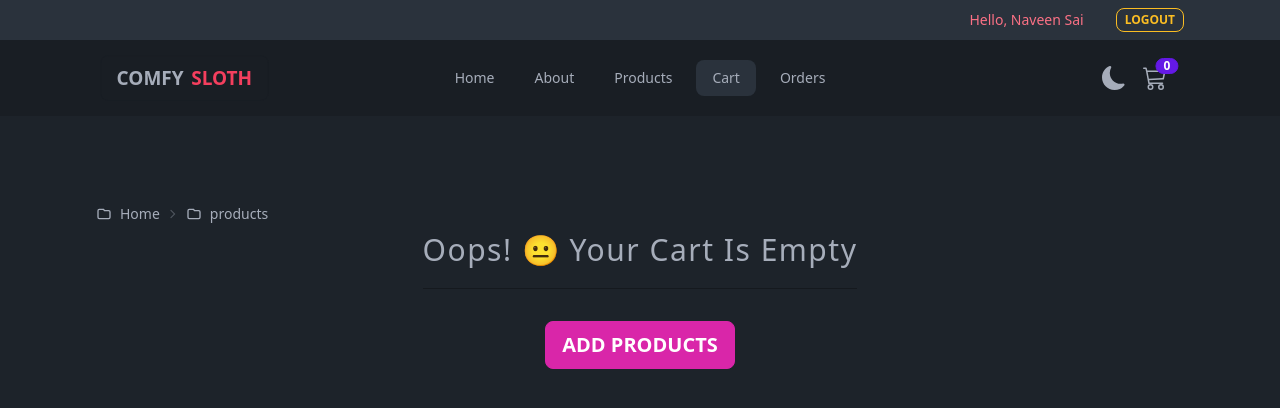
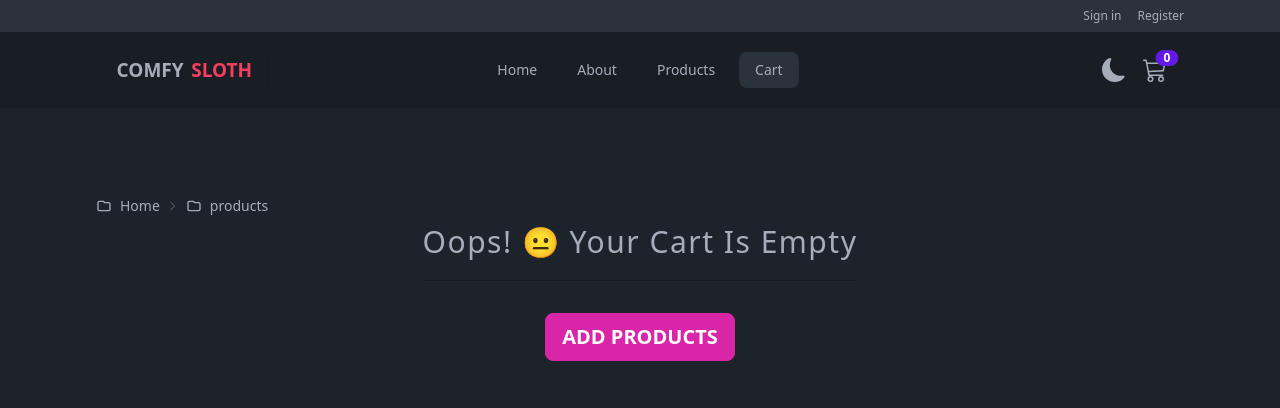
Before and after one commit to naveensai002/new-comfy-store, a React (Vite) app in the folder comfy-store/: page /cart in a window 1280 px wide. Shown: the top 408 px of the page. Built offline with nearby package versions, Linux system fonts and the light colour scheme.

Commit message:
checkout

```diff
--- a/comfy-store/package.json
+++ b/comfy-store/package.json
@@ -4,12 +4,13 @@
   "version": "0.0.0",
   "type": "module",
   "scripts": {
-    "dev": "vite",
+    "dev": "vite --port 3000",
     "build": "vite build",
     "lint": "eslint . --ext js,jsx --report-unused-disable-directives --max-warnings 0",
     "preview": "vite preview"
   },
   "dependencies": {
+    "@auth0/auth0-react": "^2.2.1",
     "@reduxjs/toolkit": "^1.9.5",
     "@tanstack/react-query": "^4.32.6",
     "@tanstack/react-query-devtools": "^4.32.6",
--- a/comfy-store/src/components/Header.jsx
+++ b/comfy-store/src/components/Header.jsx
@@ -2,13 +2,16 @@ import React from 'react';
 
 import { useDispatch, useSelector } from 'react-redux';
 import { Link, useNavigate } from 'react-router-dom';
-
+import { useAuth0 } from '@auth0/auth0-react';
 import { clearCart } from '../features/cart/cartSlice';
 import { logoutUser } from '../features/user/userSlice';
 
 const Header = () => {
-  const user = useSelector((state) => state?.user?.user);
-
+  // const user = useSelector((state) => state?.user?.user);
+  const { loginWithRedirect, user, isAuthenticated, logout, isLoading } =
+    useAuth0();
+  // const { loginWithRedirect } = useAuth0();
+  console.log(isAuthenticated);
   const dispatch = useDispatch();
   const navigate = useNavigate();
 
@@ -21,20 +24,26 @@ const Header = () => {
   return (
     <header className='py-2 bg-neutral text-neutral-content'>
       <div className='align-element sm:justify-end flex justify-center'>
-        {user ? (
+        {isAuthenticated ? (
           <div className='flex gap-x-2 items-center sm:gap-x-8'>
             <p className='text-xs text-rose-400 sm:text-sm capitalize '>
-              Hello, {user.userName}
+              Hello, {user.name}
             </p>
             <button
-              onClick={handleLogout}
+              onClick={
+                () =>
+                  logout({
+                    logoutParams: { returnTo: window.location.origin },
+                  })
+                // handleLogout
+              }
               className='btn btn-xs btn-outline btn-warning'
             >
               Logout
             </button>
           </div>
         ) : (
-          <div className='flex gap-x-4 '>
+          <div className='flex gap-x-4 ' onClick={() => loginWithRedirect()}>
             <Link to='/login' className='link link-hover text-md sm:text-xs'>
               Sign in
             </Link>
--- a/comfy-store/src/components/NavLinks.jsx
+++ b/comfy-store/src/components/NavLinks.jsx
@@ -1,6 +1,6 @@
 import React from 'react';
 import { useSelector } from 'react-redux';
-
+import { useAuth0 } from '@auth0/auth0-react';
 import { NavLink } from 'react-router-dom';
 
 const links = [
@@ -13,12 +13,13 @@ const links = [
 ];
 
 const NavLinks = ({ setShowBtn }) => {
-  const user = useSelector((state) => state?.user?.user);
+  const { user, isAuthenticated } = useAuth0();
+  // const user = useSelector((state) => state?.user?.user);
   return (
     <>
       {links.map((link) => {
         const { id, url, text } = link;
-        if (url === 'checkout' || (url === 'orders' && !user)) {
+        if ((url === 'checkout' || url === 'orders') && !isAuthenticated) {
           return null;
         }
         return (
--- a/comfy-store/src/main.jsx
+++ b/comfy-store/src/main.jsx
@@ -5,12 +5,23 @@ import './index.css';
 import { Toaster } from 'sonner';
 import { Provider } from 'react-redux';
 import { store } from './store/store.js';
+import { Auth0Provider } from '@auth0/auth0-react';
 
 ReactDOM.createRoot(document.getElementById('root')).render(
   <React.StrictMode>
-    <Provider store={store}>
-      <Toaster richColors position='top-center' />
-      <App />
-    </Provider>
+    <Auth0Provider
+      domain='comfy-store.us.auth0.com'
+      clientId='rSrNpBfDXttaPCeJwTUdQK098cvZGbFb'
+      authorizationParams={{
+        redirect_uri: window.location.origin,
+      }}
+      cacheLocation='localstorage'
+    >
+      <Provider store={store}>
+        <Toaster richColors position='top-center' />
+
+        <App />
+      </Provider>
+    </Auth0Provider>
   </React.StrictMode>
 );
--- a/comfy-store/src/pages/Checkout.jsx
+++ b/comfy-store/src/pages/Checkout.jsx
@@ -1,7 +1,8 @@
 import React from 'react';
+import { SectionTitle } from '../components';
 
 const Checkout = () => {
-  return <div>Checkout</div>;
+  return <SectionTitle text='Place your order' />;
 };
 
 export default Checkout;
--- a/comfy-store/src/pages/Login.jsx
+++ b/comfy-store/src/pages/Login.jsx
@@ -1,15 +1,23 @@
 import React from 'react';
 import { FormInput, SubmitBtn } from '../components';
+import { useAuth0 } from '@auth0/auth0-react';
+import { Link, Form } from 'react-router-dom';
 
-import { Link, Form } from 'react-router-dom';
 const Login = () => {
+  const { loginWithRedirect } = useAuth0();
+
   return (
     <section className='h-screen grid place-items-center bg-gray-200'>
       <Form
         method='post'
         className='card w-96 p-8 bg-base-100 shadow-lg flex flex-col gap-y-4'
       >
-        <h4 className='text-4xl font-bold text-center'>Login</h4>
+        <h4
+          className='text-4xl font-bold text-center'
+          onClick={() => loginWithRedirect()}
+        >
+          Login
+        </h4>
         <FormInput
           type='email'
           label='Email'
@@ -23,10 +31,13 @@ const Login = () => {
           placeholder='Enter your password'
         />
         <SubmitBtn text='Login' />
-        <p className='text-center'>
+        <p className='text-center' onClick={() => loginWithRedirect()}>
           Not a member yet ? {''}
           <Link to='/register'>
-            <span className='text-rose-500 font-semibold link link-hover'>
+            <span
+              onClick={() => loginWithRedirect()}
+              className='text-rose-500 font-semibold link link-hover'
+            >
               Register here
             </span>
           </Link>
--- /dev/null
+++ b/comfy-store/src/pages/PrivateRoute.jsx
@@ -0,0 +1,17 @@
+import React from 'react';
+import { useAuth0 } from '@auth0/auth0-react';
+import { Route, Redirect } from 'react-router-dom';
+
+const PrivateRoute = ({ children, ...rest }) => {
+  const { user } = useAuth0();
+  return (
+    <Route
+      {...rest}
+      render={() => {
+        return user ? children : <Redirect to='/'></Redirect>;
+      }}
+    ></Route>
+  );
+};
+
+export default PrivateRoute;
```
Also changed, not shown: 1 other file (tests, documents, lock files or other folders).
